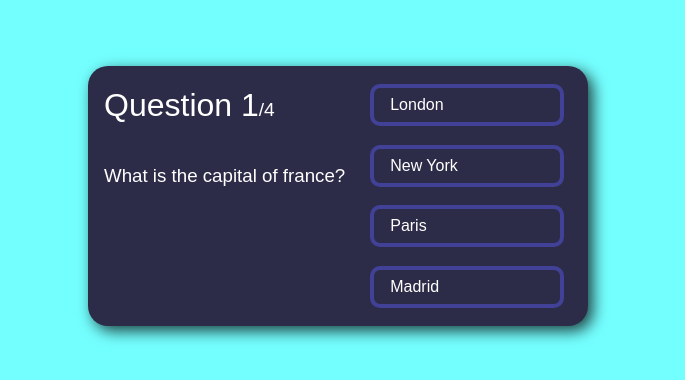
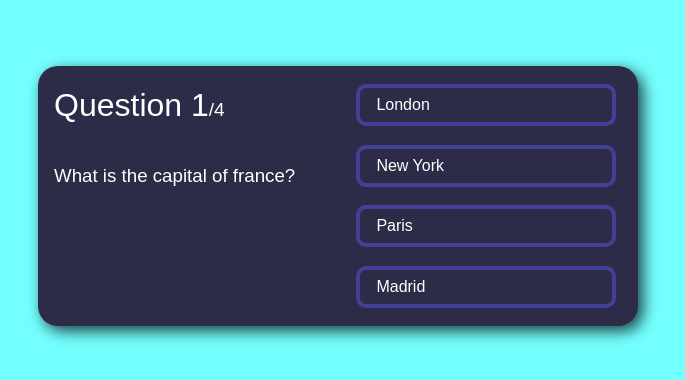
Before and after one commit to leoarthurwall/react-quiz, a React (Create React App) app: page / in a window 1280 px wide. Shown: the part 212-592 px from the top of the page, without its empty margins (310-995 px from the left). Built offline with nearby package versions, Linux system fonts and the light colour scheme.

Commit message:
added padding left to the right container so the buttons position better. also increased the width of the quiz container

```diff
--- a/src/index.css
+++ b/src/index.css
@@ -15,7 +15,7 @@ body{
   display: flex;
 
   height:260px;
-  width: 500px;
+  width: 600px;
   background-color: rgb(44, 44, 72);
   color: white;
   border-radius: 20px;
@@ -37,10 +37,11 @@ body{
   justify-content: space-evenly;
   align-items: center;
   width:50%;
+  padding-right: 0.5rem;
 }
 
 .answer{
-  width: 80%;
+  width: 90%;
   padding: 0.5rem;
   padding-left: 1rem;
   text-align: left;
```
